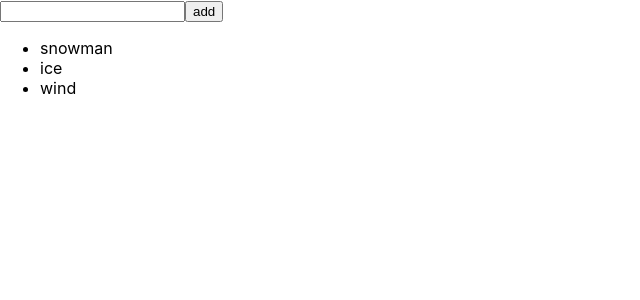
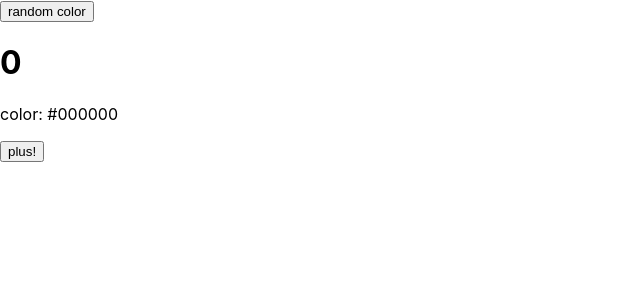
Before and after one commit to Jay2009/React_learning, a React (Create React App) app: page / in a window 1280 px wide. Shown: the top 300 px of the page, without its empty margins (0-640 px from the left). Built offline with nearby package versions, Linux system fonts and the light colour scheme.

Commit message:
Chapter7_lifecycle
done

```diff
--- a/src/App.js
+++ b/src/App.js
@@ -1,15 +1,31 @@
 import React, { Component } from 'react';
 import './App.css';
-import InterationSample from './InterationSample';
+import LifeCycleSample from './LifeCycleSample';
+
+function getRandomColor() {
+  return '#' + Math.floor(Math.random() * 16777215).toString(16);
+}
 
 class App extends Component {
+  state = {
+    color: '#000000'
+  }
+
+  handleClick = () => {
+    this.setState({
+      color: getRandomColor()
+    });
+  }
+
   render() {
     return(
-      <InterationSample />
+      <div>
+        <button onClick={this.handleClick}> random color </button>
+        <LifeCycleSample color={this.state.color} />
+      </div>
     );
   }
 }
 
 
-
 export default App;
--- /dev/null
+++ b/src/LifeCycleSample.js
@@ -0,0 +1,76 @@
+import React, { Component } from 'react';
+
+class LifeCycleSample extends Component {
+    state = {
+        number: 0,
+        color: null,
+    }
+    myRef = null;
+
+    constructor(props) {
+        super(props);
+        console.log('constructor');
+    }
+
+    static getDerivedStateFromProps(nextProps, prevState){
+        if(nextProps.color !== prevState.color) {
+            return {color: nextProps.color};
+        }
+        return null;
+    }
+
+    componentDidMount() {
+        console.log('componentDidMount');
+    }
+    shouldComponentUpdate(nextProps,nextState){
+        console.log('shouldComponentUpdate',nextProps, nextState);
+        return nextState.number % 10 !==4;
+    }
+
+    componentWillUnmount() {
+        console.log('componentWillUnmount');
+    }
+
+    handleClick = () => {
+        this.setState({
+            number: this.state.number +1
+        });
+    }
+
+    getSnapshotBeforeUpdate(prevProps, prevState){
+        console.log('getSnapshotBeforeUpdate');
+        if(prevProps.color !== this.props.color) {
+            return this.myRef.style.color;
+        }
+        return null;
+    }
+
+    componentDidUpdate(prevProps, prevState, snapshot) {
+        console.log('componentDidUpdate', prevProps, prevState);
+        if(snapshot) {
+            console.log('the state right before being updated.',snapshot);
+        }
+    }
+
+    render() {
+        console.log('render');
+        const style = {
+            color:this.props.color
+        };
+
+
+        return (
+            <div>
+                <h1 style={style} ref={ref => this.myRef=ref}>
+                    {this.state.number}
+                </h1>
+                <p>color: {this.state.color}</p>
+                <button onClick={this.handleClick}>
+                    plus!
+                </button>
+            </div>
+        );
+    }
+}
+
+export default LifeCycleSample;
```
